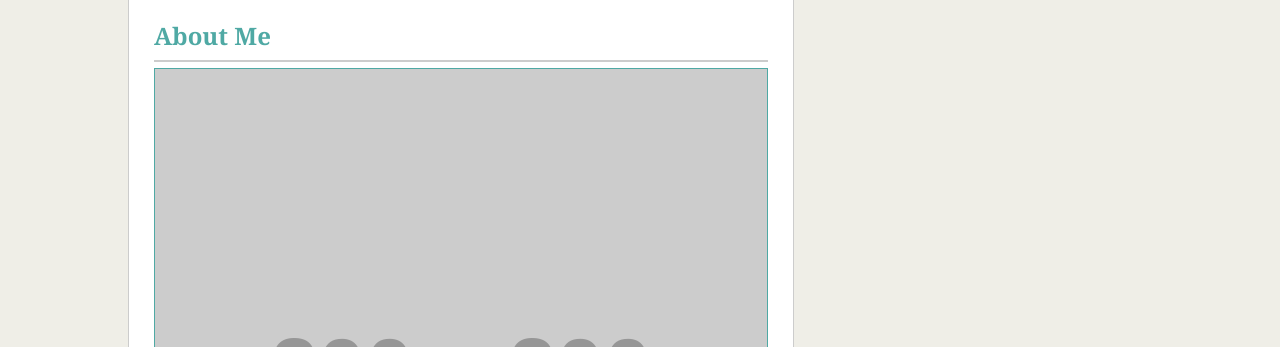
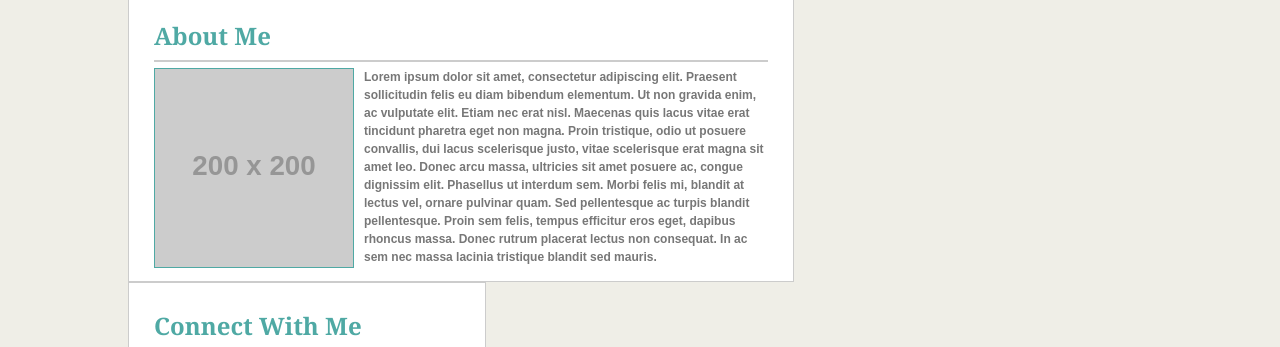
Before and after one commit to crystalodi/Responsive-Portfolio, a plain HTML site: page index.html in a window 1280 px wide. Shown: the part 63-410 px from the top of the page. Drawn offline with Linux system fonts and the light colour scheme; placeholder pictures from the web are drawn by us.

Commit message:
add padding to body and set footer to be fixed in position

```diff
--- a/assets/css/style.css
+++ b/assets/css/style.css
@@ -4,7 +4,7 @@
 body {
 	background-color: #efeee7;
 	margin:0;
-	padding:0;
+	padding-bottom:5%;
 	line-height: 1.5;
 	font-family:Arial, Helvetica, sans-serif;
 	font-size:12px;
@@ -30,7 +30,7 @@ h2 {
 	font-family: "Georgia", Times New Roman, Times, serif;
 }
 footer {
-	position:absolute;
+	position:fixed;
 	bottom:0;
 	width:100%;
 	height:5%;
@@ -108,8 +108,8 @@ textarea {
 	float:right;
 }
 #placeholder-img {
-	width:100%;
-	height:100%;
+	width:200px;
+	height:200px;
 	margin-right:10px;
 	border: 1px solid #4fa9a4;
 }
```
